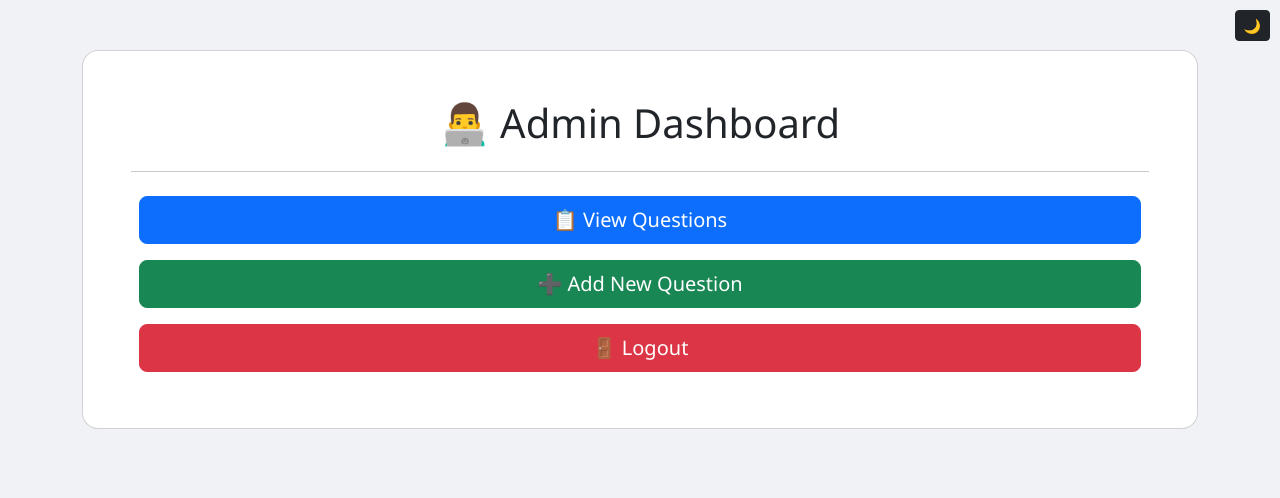
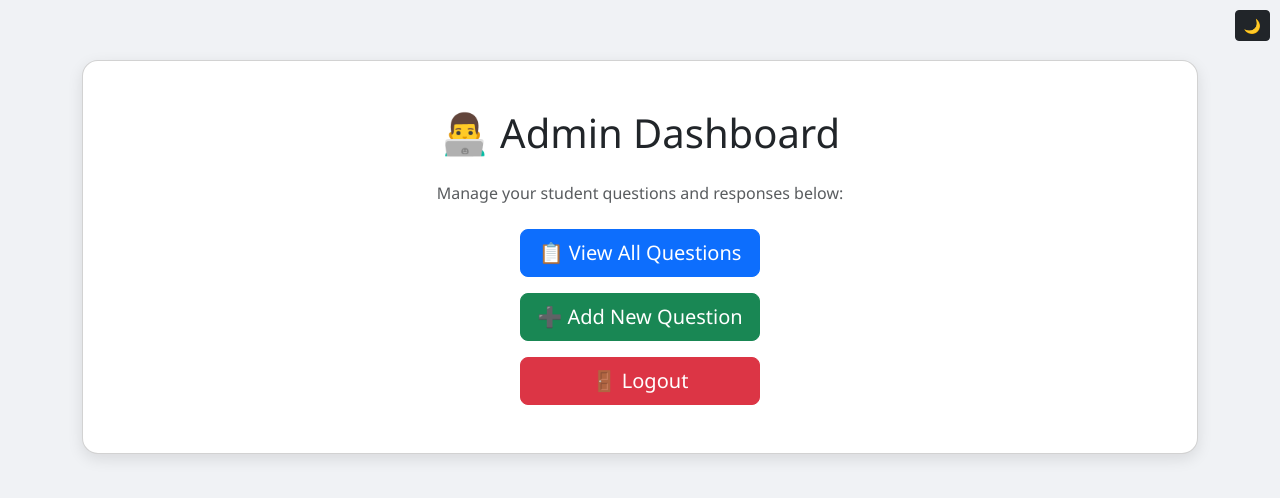
Before and after one commit to csatindia2013/thinkgate, a Flask app: page /admin/dashboard in a window 1280 px wide. Shown: the top 498 px of the page. Run offline with Flask 3, Linux system fonts and the light colour scheme; the visitor is signed in with stand-in values (Sample User, id 1); data that the repository does not hold is empty.

Commit message:
Update admin.html

```diff
--- a/templates/admin.html
+++ b/templates/admin.html
@@ -1,10 +1,10 @@
 <!DOCTYPE html>
 <html lang="en">
 <head>
-  <meta charset="UTF-8">
-  <meta name="viewport" content="width=device-width, initial-scale=1">
+  <meta charset="UTF-8" />
+  <meta name="viewport" content="width=device-width, initial-scale=1" />
   <title>Admin Dashboard - AI Student Chat</title>
-  <link href="https://cdn.jsdelivr.net/npm/bootstrap@5.3.2/dist/css/bootstrap.min.css" rel="stylesheet">
+  <link href="https://cdn.jsdelivr.net/npm/bootstrap@5.3.2/dist/css/bootstrap.min.css" rel="stylesheet" />
   <style>
     body {
       background: #f0f2f5;
@@ -16,8 +16,12 @@
       color: #eee;
     }
     .card {
-      margin-top: 50px;
+      margin-top: 60px;
       border-radius: 1rem;
+      box-shadow: 0 5px 15px rgba(0, 0, 0, 0.1);
+    }
+    .btn-lg {
+      min-width: 240px;
     }
   </style>
 </head>
@@ -26,11 +30,13 @@
 
   <div class="container">
     <div class="card p-5">
-    <h1>👨‍💻 Admin Dashboard</h1>
-    <hr>
-    <a href="{{ url_for('view_questions') }}" class="btn btn-primary btn-lg m-2">📋 View Questions</a>
-    <a href="{{ url_for('add_question') }}" class="btn btn-success btn-lg m-2">➕ Add New Question</a>
-    <a href="{{ url_for('admin_logout') }}" class="btn btn-danger btn-lg m-2">🚪 Logout</a>
+      <h1 class="mb-4">👨‍💻 Admin Dashboard</h1>
+      <p class="text-muted mb-4">Manage your student questions and responses below:</p>
+      <div class="d-flex flex-column gap-3 align-items-center">
+        <a href="{{ url_for('view_questions') }}" class="btn btn-primary btn-lg">📋 View All Questions</a>
+        <a href="{{ url_for('add_question') }}" class="btn btn-success btn-lg">➕ Add New Question</a>
+        <a href="{{ url_for('admin_logout') }}" class="btn btn-danger btn-lg">🚪 Logout</a>
+      </div>
     </div>
   </div>
 
```
Lines whose indentation alone changed are shown as unchanged.
